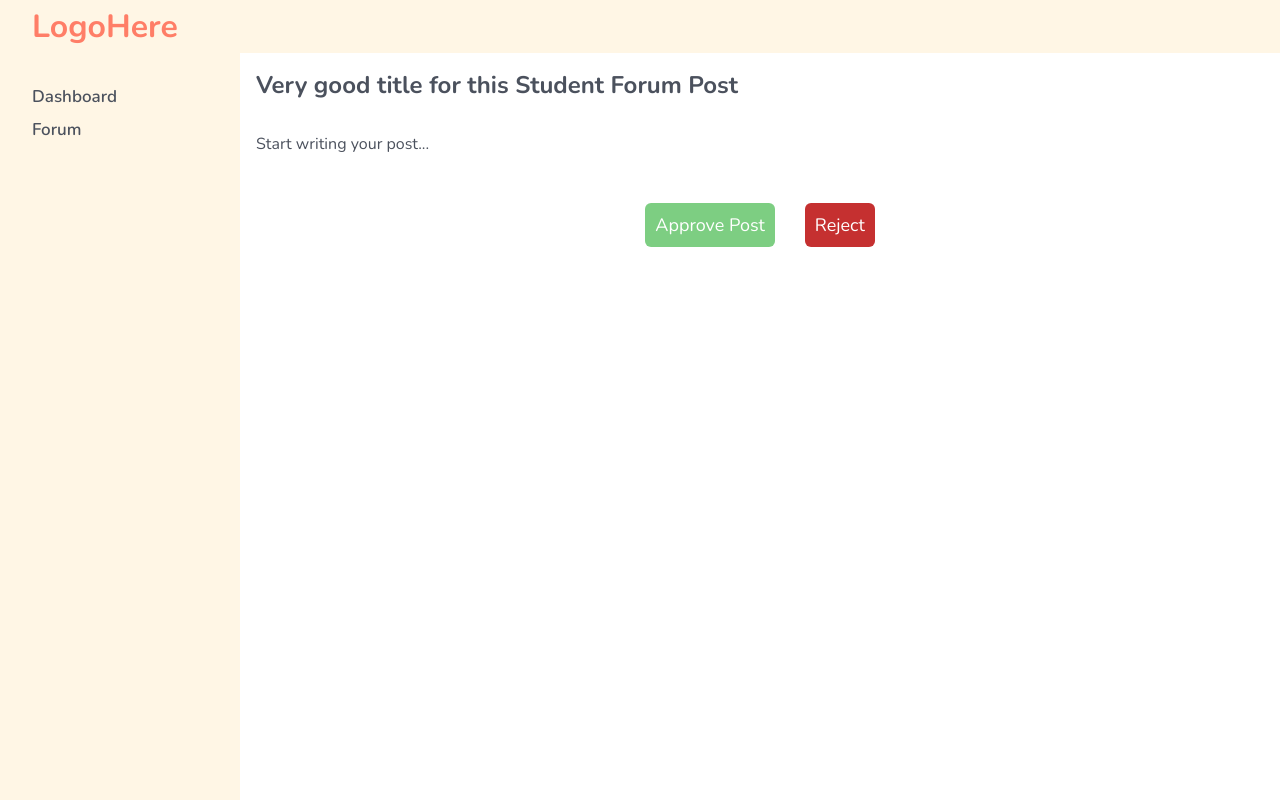
After one commit to muhammadkhattakdev/students-learning-forum-and-scheduling-system, a Django app: page /forum/moderator/review-post/?post_id=3 in a window 1280 px wide. The commit adds this page. Run offline with Django 5.2, Linux system fonts and the light colour scheme; a user stored in the database is signed in; data comes from the database, SQL or seed files in the repository; both versions use the stored data as it was after the commit.

Commit message:
Added Forum Moderator's Panel

```diff
--- a/forum/urls.py
+++ b/forum/urls.py
@@ -8,4 +8,8 @@ urlpatterns = [
     path('api/upvote/<int:post_id>/', views.UpvotePostView.as_view(), name='upvote_post'),
     path('api/downvote/<int:post_id>/', views.DownvotePostView.as_view(), name='downvote_post'),
     path('api/reply/<int:post_id>/', views.AddReplyView.as_view(), name='add_reply'),
+    path('moderator/home/', views.moderator_homepage, name='moderator_homepage'),
+    path('moderator/review-post/', views.review_forum_post, name='review_post'),
+    path('moderator/approve-post/<int:post_id>/', views.approve_post, name='approve_post'),
+    path('moderator/reject-post/<int:post_id>/', views.reject_post, name='reject_post'),
 ]
--- a/forum/views.py
+++ b/forum/views.py
@@ -10,7 +10,7 @@ def forum_home(request):
     posts = ForumPost.objects.all().order_by('-date_time')
 
     # Create paginator with 10 posts per page
-    paginator = Paginator(posts, 1)
+    paginator = Paginator(posts, 10)
 
     # Get the current page number from the request
     page_number = request.GET.get('page')
@@ -129,3 +129,56 @@ class AddReplyView(View):
 
         except json.JSONDecodeError:
             return JsonResponse({"error": "Invalid JSON data."}, status=400)
+
+
+@login_required(login_url='login')
+def moderator_homepage(request):
+    context = {}
+
+    if ForumModerator.objects.filter(user=request.user).exists():
+        pass
+    else:
+        return redirect("homepage")
+
+    posts = ForumPost.objects.all()
+    context['posts'] = posts
+
+    return render(request, 'forumPages/moderatorDashboard/home.html', context)
+
+@login_required(login_url='login')
+def review_forum_post(request):
+
+    if not ForumModerator.objects.filter(user=request.user).exists():
+        return redirect('forum_homepage')
+
+    context = {}
+
+    post_id = request.GET.get('post_id')
+
+    if post_id is not None:
+        post_id = int(post_id)
+        post = ForumPost.objects.get(id=post_id)
+        context['post'] = post
+        print('here am I')
+    else:
+        return redirect('forum_homepage')
+
+    return render(request, 'forumPages/moderatorDashboard/reviewPost.html', context)
+
+@csrf_exempt
+def approve_post(request, post_id):
+    if request.method == 'POST':
+        post = get_object_or_404(ForumPost, id=post_id)
+        post.approved = True
+        post.save()
+        return JsonResponse({'success': True, 'message': 'Post approved successfully'})
+    return JsonResponse({'success': False, 'message': 'Invalid request method'})
+
+@csrf_exempt
+def reject_post(request, post_id):
+    if request.method == 'POST':
+        post = get_object_or_404(ForumPost, id=post_id)
+        post.approved = False
+        post.save()
+        return JsonResponse({'success': True, 'message': 'Post rejected successfully'})
+    return JsonResponse({'success': False, 'message': 'Invalid request method'})
--- a/scheduling_app/views.py
+++ b/scheduling_app/views.py
@@ -7,4 +7,4 @@ from django.contrib.auth.decorators import login_required
 def homepage(request):
     context = {}
 
-    return render(request, 'homepages/home.html', context)
+    return render(request, 'schedule_app_pages/home.html', context)
--- a/static/forumStyling.css
+++ b/static/forumStyling.css
@@ -344,3 +378,185 @@
     font-weight: 700;
     font-size: 18px;
 }
+
+
+/* FORUM MODERATOR PAGES STYLING  */
+
+.moderator-dashboard-wrapper {
+    width: 100%;
+    display: flex;
+    flex-direction: column;
+    height: 100vh;
+    overflow: hidden;
+}
+
+.moderator-dashboard-wrapper .navbar-4 {
+    width: 100%;
+    display: flex;
+    background-color: var(--background);
+    padding: .3rem 2rem;
+    justify-content: space-between;
+    align-items: center;
+}
+
+.moderator-dashboard-wrapper .navbar-4 .logo {
+    color: var(--primary-color);
+}
+
+.moderator-dashboard-wrapper .page-wrapper {
+    display: flex;
+    flex: 1;
+    overflow: hidden;
+}
+
+.moderator-dashboard-wrapper .sidebar {
+    width: 15rem;
+    background-color: var(--background);
+    overflow-y: auto;
+    padding: 2rem;
+}
+
+.moderator-dashboard-wrapper .sidebar .links {
+    display: flex;
+    flex-direction: column;
+    gap: 10px;
+}
+
+.moderator-dashboard-wrapper .sidebar .links a {
+    color: var(--text-color);
+
+    font-size: 17px;
+    font-weight: 600;
+}
+
+.moderator-dashboard-wrapper .moderator-page-wrapper {
+    flex: 1;
+    background-color: var(--page-bg, #fff);
+    overflow-y: auto;
+    padding: 1rem;
+}
+
+
+
+/* MODERATOR DASHBOARD HOMEPAGE STYLINGS STARTS HERE  */
+
+.page-heading {
+    color: var(--text-color);
+}
+
+.pending-posts-table {
+    width: 95%;
+    border-collapse: collapse;
+    background-color: #ffffff;
+    box-shadow: 0 8px 16px rgba(0, 0, 0, 0.1);
+    border-radius: 8px;
+    overflow: hidden;
+    margin-top: 3rem;
+  }
+
+.pending-posts-table  thead {
+    background-color: var(--background);
+    color: var(--text-color);
+  }
+
+.pending-posts-table  th, td {
+    padding: 1rem 1.5rem;
+    text-align: left;
+  }
+
+.pending-posts-table  th {
+    text-transform: uppercase;
+    letter-spacing: 0.05rem;
+    font-size: 0.85rem;
+  }
+
+.pending-posts-table  tbody tr {
+    border-bottom: 1px solid #f1f1f1;
+    transition: background-color 0.3s;
+  }
+
+.pending-posts-table  tbody tr:hover {
+    background-color: #f8f9fa;
+  }
+
+.pending-posts-table  td {
+    font-size: 1rem;
+    color: #333;
+  }
+
+.pending-posts-table  .status {
+    padding: 0.25rem 0.75rem;
+    border-radius: 12px;
+    font-size: 0.85rem;
+    font-weight: bold;
+    text-transform: capitalize;
+  }
+
+.pending-posts-table  .status.active {
+    background-color: #d1fae5;
+    color: #047857;
+  }
+
+.pending-posts-table  .status.pending {
+    background-color: #fef3c7;
+    color: #b45309;
+  }
+
+.pending-posts-table  .status.inactive {
+    background-color: #fde2e2;
+    color: #c53030;
+  }
+
+  .pending-posts-table  .action-btn {
+    background-color: var(--primary-color);
+    color: white;
+    padding: 0.5rem 1rem;
+    border: none;
+    border-radius: 6px;
+    cursor: pointer;
+    font-size: 0.9rem;
+    transition: all 0.3s ease;
+  }
+
+  .pending-posts-table  .action-btn:hover {
+    transform: translateY(-2px);
+    box-shadow: 0 4px 8px rgba(0, 0, 0, 0.15);
+}
+
+
+/* REVIEW FORUM POST PAGE STYLING  */
+
+.content {
+    color: var(--text-color);
+    margin-top: 2rem;
+}
+
+.post-review-controls {
+    width: 100%;
+    display: flex;
+    justify-content: center;
+    gap: 30px;
+    margin-top: 3rem;
+}
+
+.post-review-controls  .reject-btn  {
+    color: white;
+    background-color: #c53030;
+    border: none;
+    outline: none;
+    font-size: 18px;
+    padding: 10px;
+    cursor: pointer;
+    border-radius: 6px;
+}
+
+.post-review-controls  .approve-btn  {
+    border-radius: 6px;
+    color: white;
+    background-color: var(--accent);
+    border: none;
+    outline: none;
+    font-size: 18px;
+    padding: 10px;
+    cursor: pointer;
+}
--- a/static/homepagesStyling.css
+++ b/static/homepagesStyling.css
@@ -21,7 +21,7 @@
     padding: 0;
     box-sizing: border-box;
     text-decoration: none;
-    font-family: 'Poppins';
+    font-family: 'Nunito';
 }
 
 .navbar-2 {
--- a/templates/authPages/base.html
+++ b/templates/authPages/base.html
@@ -15,6 +15,12 @@
             <h1 class="logo">
                 LogoHere
             </h1>
+            <div class="links">
+                <a href="{% url 'homepage' %}" class="nav-link">Home</a>
+                <a href="{% url 'forum_homepage' %}" class="nav-link">Forum</a>
+                <a href="#" class="nav-link">Timetable</a>
+            </div>
+            <div class=""></div>
         </div>
 
         {% block auth_content %}
--- /dev/null
+++ b/templates/forumPages/moderatorDashboard/base.html
@@ -0,0 +1,39 @@
+{% load static %}
+<!DOCTYPE html>
+<html lang="en">
+<head>
+    <meta charset="UTF-8">
+    <meta name="viewport" content="width=device-width, initial-scale=1.0">
+    <link rel="stylesheet" href="{% static 'forumStyling.css' %}">
+    <title>Forum Moderator Dashboard</title>
+</head>
+<body>
+
+    <div class="moderator-dashboard-wrapper">
+        <div class="navbar-4">
+            <h1 class="logo">
+                LogoHere
+            </h1>
+        </div>
+        <div class="page-wrapper">
+            <div class="sidebar">
+                <div class="links">
+                    <a href="{% url 'moderator_homepage' %}">
+                        Dashboard
+                    </a>
+                    <a href="{% url 'forum_homepage' %}">
+                        Forum
+                    </a>
+                </div>
+            </div>
+            <div class="moderator-page-wrapper">
+                {% block moderator_content %}
+
+                {% endblock %}
+            </div>
+        </div>
+    </div>
+
+
+</body>
+</html>
--- /dev/null
+++ b/templates/forumPages/moderatorDashboard/reviewPost.html
@@ -0,0 +1,77 @@
+{% extends 'forumPages/moderatorDashboard/base.html' %}
+
+
+{% block moderator_content %}
+{% load static %}
+
+<h2 class="page-heading">
+    {{post.title}}
+</h2>
+
+<div class="content">
+    {{post.content|safe}}
+</div>
+
+<div class="post-review-controls">
+    <button class="review-btn approve-btn">Approve Post</button>
+    <button class="review-btn reject-btn">Reject</button>
+</div>
+
+
+
+<script>
+    document.addEventListener('DOMContentLoaded', () => {
+      const approveBtn = document.querySelector('.approve-btn');
+      const rejectBtn = document.querySelector('.reject-btn');
+
+      // Extract the post ID from a custom attribute or a hidden element
+      const postId = "{{ post.id }}";
+
+      // Approve Post
+      approveBtn.addEventListener('click', () => {
+        fetch(`{% url 'approve_post' post_id=post.id %}`, {
+          method: 'POST',
+          headers: {
+            'Content-Type': 'application/json',
+            'X-CSRFToken': '{{ csrf_token }}',
+          },
+          body: JSON.stringify({ status: 'approve' })
+        })
+        .then(response => response.json())
+        .then(data => {
+          if (data.success) {
+            alert('Post approved successfully!');
+          } else {
+            alert('Failed to approve the post.');
+          }
+        })
+        .catch(error => console.error('Error:', error));
+      });
+
+      // Reject Post
+      rejectBtn.addEventListener('click', () => {
+        fetch(`{% url 'reject_post' post_id=post.id %}`, {
+          method: 'POST',
+          headers: {
+            'Content-Type': 'application/json',
+            'X-CSRFToken': '{{ csrf_token }}',
+          },
+          body: JSON.stringify({ status: 'reject' })
+        })
+        .then(response => response.json())
+        .then(data => {
+          if (data.success) {
+            alert('Post rejected successfully!');
+          } else {
+            alert('Failed to reject the post.');
+          }
+        })
+        .catch(error => console.error('Error:', error));
+      });
+    });
+    </script>
+
+
+
+
+{% endblock %}
--- a/templates/schedule_app_pages/base.html
+++ b/templates/schedule_app_pages/base.html
@@ -19,9 +19,9 @@
                 <a href="{% url 'forum_homepage' %}" class="nav-link">Forum</a>
                 <a href="#" class="nav-link">Timetable</a>
             </div>
-            <div class="profile-info">
+            <a href="{% url 'my_profile_page' %}"  class="profile-info">
                 <img src="{% static 'images/dummyProfile.png' %}" alt="Dummy Profile Image">
-            </div>
+            </a>
         </div>
     </div>
 
--- a/templates/schedule_app_pages/home.html
+++ b/templates/schedule_app_pages/home.html
@@ -1,4 +1,4 @@
-{% extends 'homepages/base.html' %}
+{% extends 'schedule_app_pages/base.html' %}
 
 
 
```
Also changed, not shown: other parts of static/forumStyling.css (+34 -0 lines), auth_app/views.py (+3 -28 lines), static/authStyling.css (+32 -2 lines), templates/authPages/profile.html (+9 -2 lines), templates/forumPages/moderatorDashboard/home.html (added, +37 -0 lines), templates/forumPages/navbar.html (+7 -2 lines), templates/forumPages/readPost.html (+4 -6 lines), db.sqlite3.
